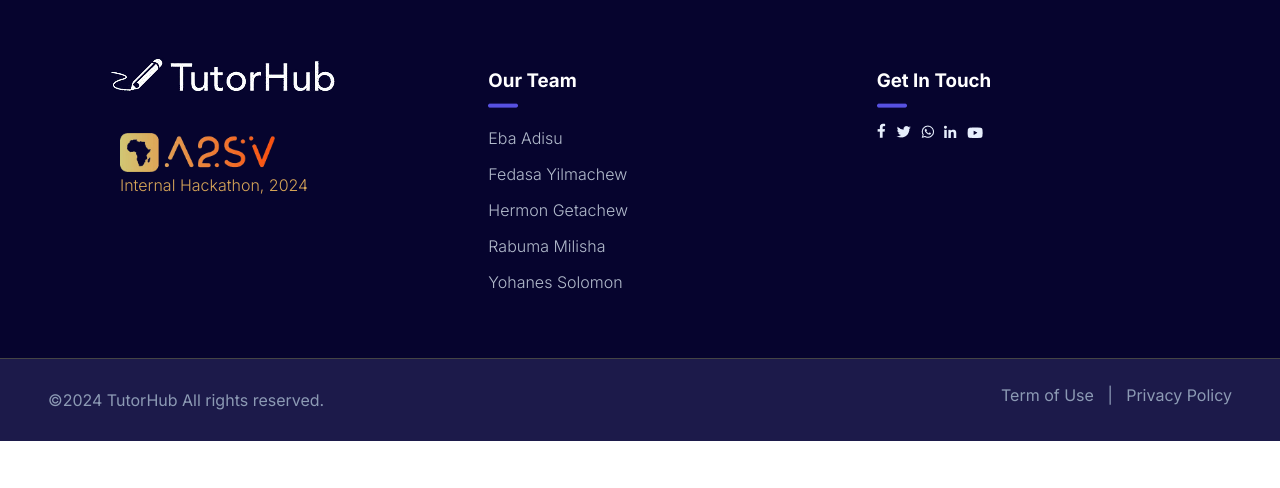
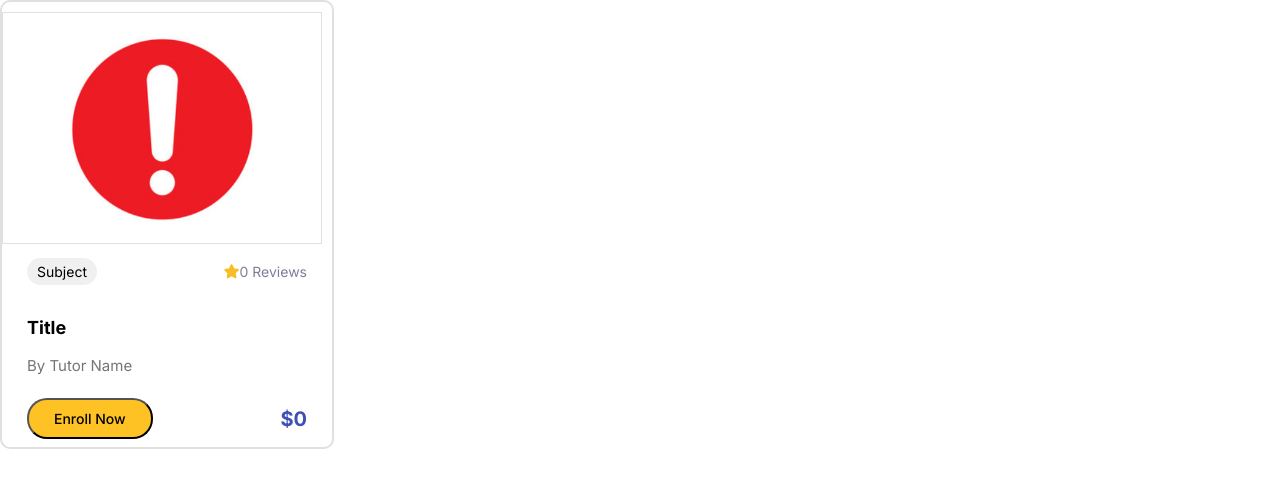
Before and after one commit to TutorHub-Africa/Front-End, a React (Vite) app in the folder TutorHub_FrontEnd/: page /courses in a window 1280 px wide. Shown: the top 488 px of the page. Built offline with nearby package versions, Linux system fonts and the light colour scheme.

Commit message:
Finish course card

```diff
--- a/TutorHub_FrontEnd/src/App.jsx
+++ b/TutorHub_FrontEnd/src/App.jsx
@@ -6,11 +6,14 @@ import Navbar from "./components/NavBar";
 import Courses from "./components/Courses";
 import About_Us from "./components/About_Us";
 import Footer from "./components/Footer";
+import Course_Card from "./components/Search Courses/Course_Card";
 
 function App() {
   return (
     <>
-    <Footer/>
+    <Course_Card />
+
+    {/* <Footer/> */}
     {/* <Router>
       <Navbar />
         <Routes>
--- /dev/null
+++ b/TutorHub_FrontEnd/src/components/Search Courses/Course_Card.jsx
@@ -0,0 +1,59 @@
+import React, { useState, useEffect } from 'react';
+import "../../styles/Search_Courses/Course_Card.css";
+
+import Star from "../../assets/star.png";
+import course_img_placeholder from "../../assets/error.png";
+
+function Course_Card(){
+    const [courseImage, setCourseImage] = useState(course_img_placeholder);
+    const [subject , setSubject] = useState("Subject");
+    const [review , setReview] = useState(0.0);
+    const [title , setTitle] = useState("Title");
+    const [tutorName, setTutorName] = useState("Tutor Name");
+    const [price, setPrice] = useState(0.0);
+
+    // useEffect(() => {
+
+    // }, []);
+
+    function handleEnroll(){
+        console.log("Enroll button clicked");
+    };
+
+    return (
+        <div className="card">
+          <div className="card-header">
+            <img src={courseImage} alt="Instructor" />
+          </div>
+
+          <div className="card-badge">
+            <p className="category">{subject}</p>
+
+            <div className="rat">
+                <div className="starContainer">
+                    <img src={Star} alt="star" />
+                    <p>{review} Reviews</p>
+                </div>
+            </div>
+          </div>
+
+          <div className="card-body">
+            <span className="rating"></span>
+            <h3 className="title">{title}</h3>
+            <p className="instructor">By {tutorName}</p>
+          </div>
+
+          <div className="card-footer">
+            <button
+                className="enroll-button"
+                onClick={() => {handleEnroll()}}
+            >
+                Enroll Now
+            </button>
+            <span className="price">${price}</span>
+          </div>
+        </div>
+      );
+
+}
+export default Course_Card;
--- /dev/null
+++ b/TutorHub_FrontEnd/src/styles/Search_Courses/Course_Card.css
@@ -0,0 +1,109 @@
+.card {
+    border: 2px solid #e0e0e0;
+    border-radius: 10px;
+    overflow: hidden;
+    width: 330px;
+  }
+
+  .card-header {
+    border: 0.5px solid #e0e0e0;
+    color: white;
+    padding: 20px;
+    display: flex;
+    flex-direction: column;
+    align-items: center;
+    text-align: center;
+    width: 278px;
+    height: 190px;
+  }
+
+  .card-header img {
+    width: 100%;
+    height: 100%;
+    object-fit: cover;
+  }
+
+  .card-header {
+    display: flex;
+    margin-top: 10px;
+  }
+
+  .card-body {
+    padding: 0px 25px ;
+  }
+
+  .card-badge{
+    display: flex;
+    padding: 0px 25px 0px 25px;
+    justify-content: space-between;
+
+  }
+
+  .card-badge .category {
+    background-color: #f0f0f0;
+    border-radius: 15px;
+    padding: 5px 10px;
+    display: inline-block;
+    font-size: 14px;
+  }
+
+  .card-badge .rat{
+    display: flex;
+    align-items: row;
+    justify-content: space-between;
+    color: #7F7E97;
+    font-size: 14px;
+  }
+
+  .rat p{
+    text-align:center;
+  }
+
+  .starContainer{
+    display: flex;
+    align-items: center;
+    justify-content: center;
+  }
+
+  .card-body .rating {
+    color: #ffc107;
+    font-size: 14px;
+  }
+
+
+  .card-body .title {
+    font-size: 18px;
+    font-weight: bold;
+  }
+
+  .card-body .instructor {
+    color: #757575;
+    font-size: 15px;
+  }
+
+  .card-footer {
+    display: flex;
+    justify-content: space-between;
+    align-items: center;
+    padding: 8px 25px;
+  }
+
+  .card-footer .price {
+    color: #3f51b5;
+    font-size: 20px;
+    font-weight: bold;
+  }
+
+  .card-footer .enroll-button {
+    background-color: #FFC224;
+    border-radius: 20px;
+    padding: 10px 25px;
+    color: black;
+    cursor: pointer;
+    font-size: 14px;
+    font-weight: 500;
+  }
+
+  .card-footer .enroll-button:hover {
+    background-color: #FFC224;
+  }
```
Also changed, not shown: TutorHub_FrontEnd/src/assets/error.png (added), TutorHub_FrontEnd/src/assets/star.png (added).
